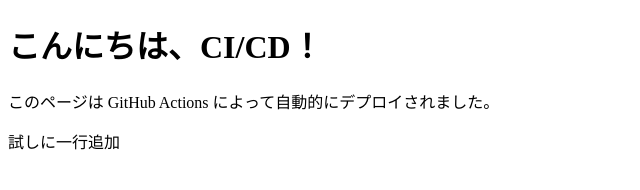
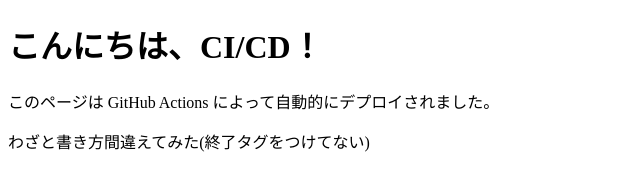
Before and after one commit to light955/my-first-ci, a plain HTML site: page index.html in a window 1280 px wide. Shown: the whole page, without its empty margins (0-640 px from the left). Drawn offline with Linux system fonts and the light colour scheme.

Commit message:
Update index.html

```diff
--- a/index.html
+++ b/index.html
@@ -7,6 +7,6 @@
 <body>
   <h1>こんにちは、CI/CD！</h1>
   <p>このページは GitHub Actions によって自動的にデプロイされました。</p>
-  <p>試しに一行追加</p>
+  <p>わざと書き方間違えてみた(終了タグをつけてない)
 </body>
 </html>
```
